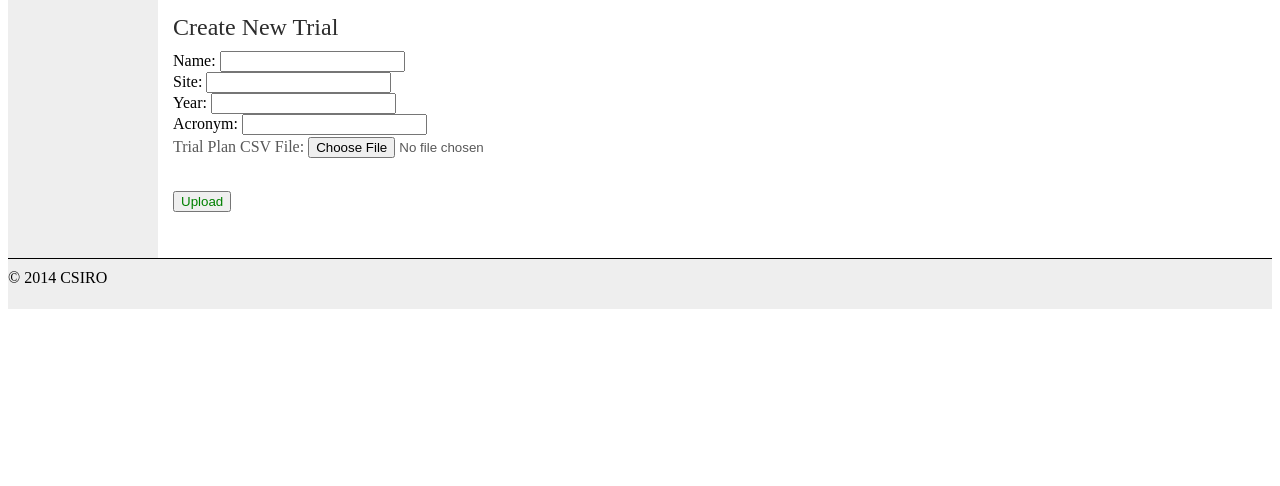
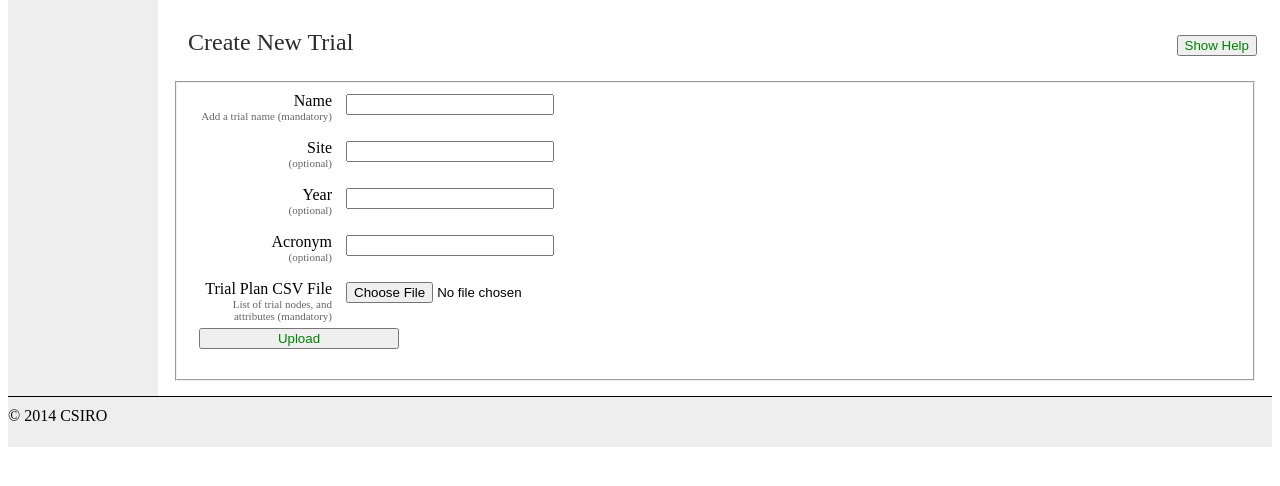
Before and after one commit to csiro-crop-informatics/fieldprime_server, a Flask app: template fpa/fp_web_admin/templates/newTrial.html in a window 1280 px wide. Shown: the part 129-615 px from the top of the page. Run offline with Flask 3, Linux system fonts and the light colour scheme; the template is opened without the code that fills it, so the values that code supplies are empty; parts of the project's set-up code (start-up, migrations or seed data) failed here and were passed over; some libraries are stand-ins or nearby versions.

Commit message:
xhelp beginnings

```diff
--- a/fpa/fp_web_admin/static/fpStyle.css
+++ b/fpa/fp_web_admin/static/fpStyle.css
@@ -1,3 +1,9 @@
+/*
+body {
+    height:100%;
+}
+*/
+
 
 button {
     color:green;
@@ -183,6 +189,11 @@ p a {
 	margin-top: 36px;
 }
 
+.description {
+    color: #585858;
+}
+
+
 #about {
 	width: 740px;
 	margin: 0 auto;
@@ -235,19 +246,98 @@ p a {
 
 #dataLeftBar {
     width: 150px;
+    min-width: 150px;
     display: table-cell;
     vertical-align: top;    /* without this, vertical position is affected by html in dataContent (when using tables for equal column heights) */
     word-wrap: break-word;
-    background: #eee;
+    background: #eeeeee;
     padding-top: 20px;
     padding-bottom: 50px;
     /*float: left; an alternative to tables, but don't get equal column height*/
 }
 
-#dataContent {
+.dataContent {
     display: table-cell;
+    width: 100%;
     padding: 15px;
     word-wrap: normal;
     overflow: hidden;
-    /* float: none; an alternative to tables, but don't get equal column height*/
 }
+
+.dataContentHelp{
+    vertical-align: top;
+    display: table-cell;
+    color:green;
+    background: #ddeedd;
+    width: 250px;
+    min-width: 250px;
+    padding-top: 20px;
+    padding-bottom: 50px;
+    padding-left: 10px;
+}
+.dataContentHelpButton{
+    vertical-align: top;
+    display: table-cell;
+    color:green;
+    /*width: 250px;*/
+    width:100pc;   /* nb, pc is NOT percent, but one sixth inch, so this is just really big */
+    min-width: 250px;
+    padding-top: 20px;
+    padding-left: 10px;
+}
+
+.dataContentTop {
+}
+/*
+.dataContentTop button {
+    align:right;
+    background:#111111;
+}
+*/
+/*** user input forms: ******************************************/
+
+
+
+.userInputForm button{
+clear:both;
+margin-left:150px;
+width:125px;
+height:31px;
+background:#666666 url(img/button.png) no-repeat;
+text-align:center;
+line-height:31px;
+color:#FFFFFF;
+font-size:11px;
+font-weight:bold;
+}
+
+.userInputForm td{
+vertical-align:top;
+}
+
+.userInputForm label{
+display:block;
+/*font-weight:bold;*/
+text-align:right;
+vertical-align:top;
+width:140px;
+float:left;
+}
+
+.userInputForm .small{
+color:#666666;
+display:block;
+font-size:11px;
+font-weight:normal;
+text-align:right;
+width:140px;
+}
+
+.userInputForm input, .userInputForm select{
+float:left;
+/*font-size:12px;
+padding:4px 2px;
+border:solid 1px #aacfe4;*/
+width:200px;
+margin:2px 0 20px 10px;
+}
--- a/fpa/fp_web_admin/templates/dataPage.html
+++ b/fpa/fp_web_admin/templates/dataPage.html
@@ -15,11 +15,14 @@
     {{navContent|safe}}
   </div>
 
-  <div id="dataContent">
+  <div class="dataContent">
   {% block dataContent %}
     {{content|safe}}
   {% endblock %}
   </div>
 
+  {% block dataHelp %}
+  {% endblock %}
+
 </div>
 {% endblock %}
--- a/fpa/fp_web_admin/templates/newTrial.html
+++ b/fpa/fp_web_admin/templates/newTrial.html
@@ -14,19 +14,118 @@ function validateTrialForm()
     return false;
   }
 }
+
+var helpVisible;
+window.onload = function() {
+  helpVisible = true;
+  toggleHelp();
+}
+function toggleHelp()
+{
+  var d, m, e, hb;
+  e = document.getElementById('helpText');
+  hb = document.getElementById('helpButton');
+  if (helpVisible) {
+    e.style.display = 'none';
+    hb.textContent = "Show Help";
+    m = '0px';
+  }
+  else {
+    e.style.display = 'block';
+    hb.innerHTML = "Hide Help";
+    m = '170px';
+  }
+  helpVisible = !helpVisible;
+}
 {% endblock %}
 
 {% block dataContent %}
 <font color="red">{{msg}}</font>
-<h2>Create New Trial</h2>
+<div class=dataContentTop>
+  <div class=dataContent>
+    <h2>Create New Trial</h2>
+  </div>
+  <div class=dataContentHelpButton>
+    <button onclick='toggleHelp()' id='helpButton' style='float:right;'>Show Help</button>
+  </div>
+</div>
+<!--
+ <h2>Create New Trial</h2>
+<button onclick='toggleHelp()' id='helpButton'
+        style='float:right;'>Show Help</button>
+ -->
 <form enctype="multipart/form-data"
   onsubmit="return validateTrialForm()"
   method="post">
-Name: <input type="text" id='name_id' name="name"><br>
-Site: <input type="text" name="site"><br>
-Year: <input type="text" name="year"><br>
-Acronym: <input type="text" name="acronym"><br>
-<p>Trial Plan CSV File: <input type="file" id='uploadFile_id' name="file"></p>
-<p><input type="submit" value="Upload"></p>
+  <div class="userInputForm">
+    <fieldset>
+      <table>
+        <tr>
+          <td >
+            <label>Name<span class="small">Add a trial name (mandatory)</span></label>
+          </td>
+          <td >
+            <input type="text" id='name_id' name="name">
+          </td>
+        </tr>
+        <tr>
+          <td >
+            <label>Site<span class="small">(optional)</span></label>
+          </td>
+          <td >
+            <input type="text" name="site"><br>
+          </td>
+        </tr>
+        <tr>
+          <td >
+            <label>Year<span class="small">(optional)</span></label>
+          </td>
+          <td >
+            <input type="text" name="year"><br>
+          </td>
+        </tr>
+        <tr>
+          <td >
+            <label>Acronym<span class="small">(optional)</span></label>
+          </td>
+          <td >
+            <input type="text" name="acronym"><br>
+          </td>
+        </tr>
+        <tr>
+          <td >
+            <label>Trial Plan CSV File<span class="small">List of trial nodes, and attributes (mandatory)</span></label>
+          </td>
+          <td >
+            <input type="file" id='uploadFile_id' name="file">
+          </td>
+        </tr>
+      </table>
+      <input type="submit" value="Upload">
+    </fieldset>
+  </div>
 </form>
 {% endblock %}
+
+{% block dataHelp %}
+<div id=helpText class=dataContentHelp>
+
+<div class="description not_too_wide">
+  To create a trial you must, at a minimum, provide a name, and a list
+  of nodes for the trial. You can also provide a site, year, or
+  acronym for the trial if you wish. The list of nodes must be
+  provided as a comma separated (CSV) file, which must have the
+  following format:
+  <dl style="">
+    <dt>First line</dt><dd>Column Headers. There can be any number of
+    columns, but there must be a "row" and a "column" column, since
+    each node is identified by a row and column number.</dd>
+    <dt>Subsequent lines</dt><dd>Trial Nodes. Each line after the header line
+    identifies and describes one trial node. A node is identified by
+    its row and column values. Any values in other columns will be
+    stored as attribute values for the node (for the attribute
+    identified by the column header).
+</div>
+
+</div>
+{% endblock %}
```
Also changed, not shown: fpa/fp_web_admin/templates/newTrait.html (+36 -11 lines).
